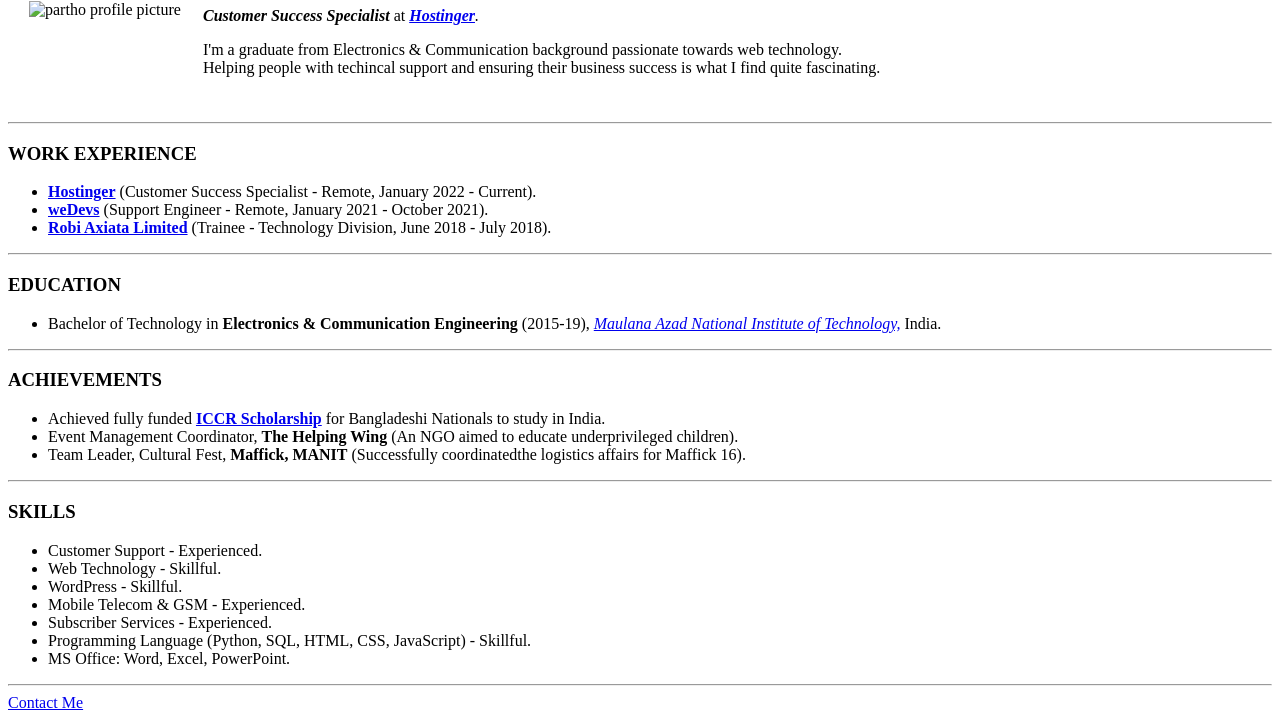
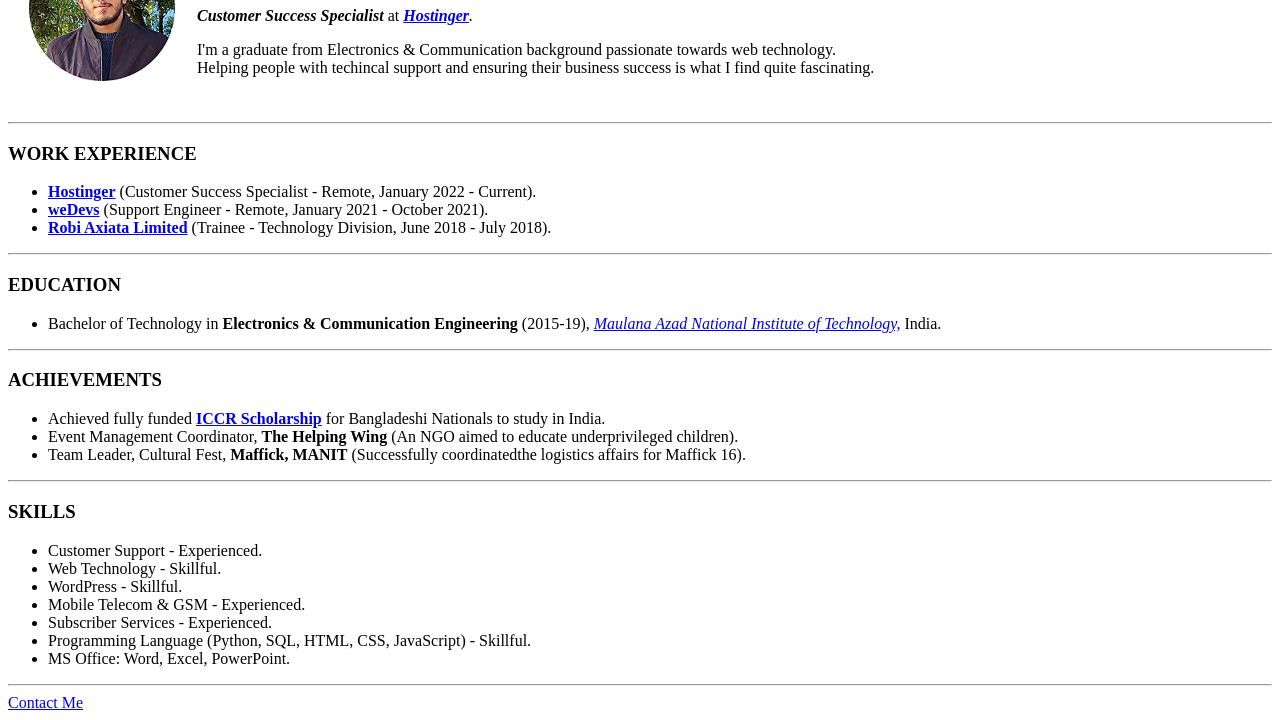
Before and after one commit to mact9217/cv, a plain HTML site: page index.html in a window 1280 px wide. Shown: the part 102-822 px from the top of the page. Drawn offline with Linux system fonts and the light colour scheme.

Commit message:
changed the image file path

```diff
--- a/index.html
+++ b/index.html
@@ -9,7 +9,7 @@
 <body>
   <table cellspacing=20>
     <tr>
-      <td><img src="images/modified.png" alt="partho profile picture"></td>
+      <td><img src="modified.png" alt="partho profile picture"></td>
       <td>
         <h1>Partho Debnath</h1>
         <p><em><strong>Customer Success Specialist</strong></em> at <em><strong><a href="https://www.hostinger.com/">Hostinger</strong></a>.</em></p>
```
